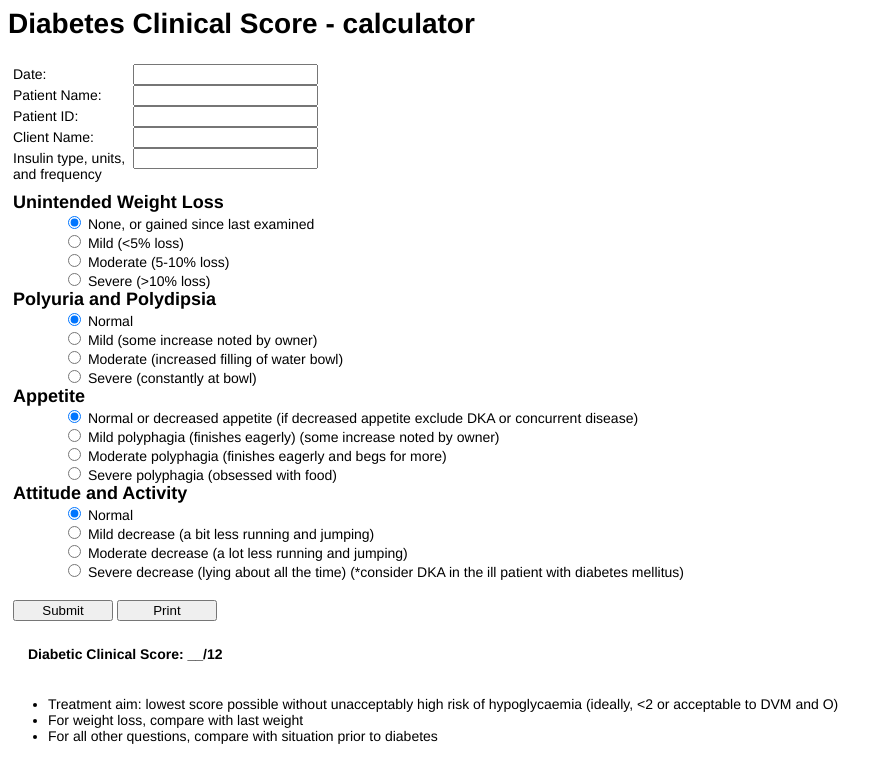
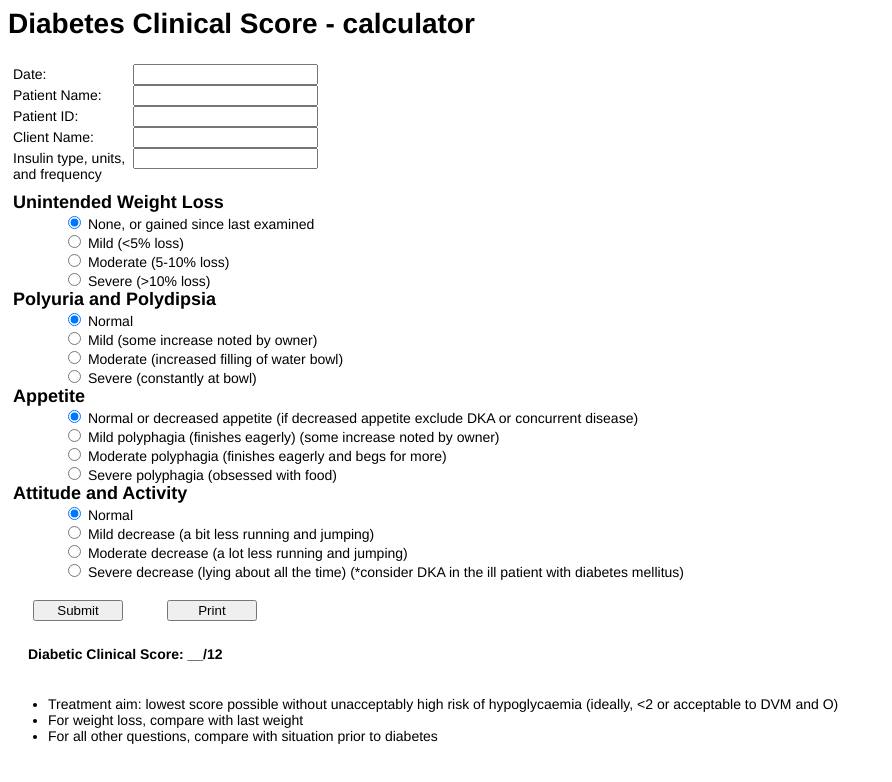
Before and after one commit to veterinary-calculators/links, a plain HTML site: page diabetes.html in a window 1280 px wide. Shown: the whole page, without its empty margins (0-892 px from the left). Drawn offline with Linux system fonts and the light colour scheme.

Commit message:
Update diabetes.html

```diff
--- a/diabetes.html
+++ b/diabetes.html
@@ -54,7 +54,9 @@ display:block;
 }
 
 button {
-width: 100px;
+width: 90px;
+margin-left: 20px;
+margin-right: 20px;
 margin-top: 20px;
 }
 
```
